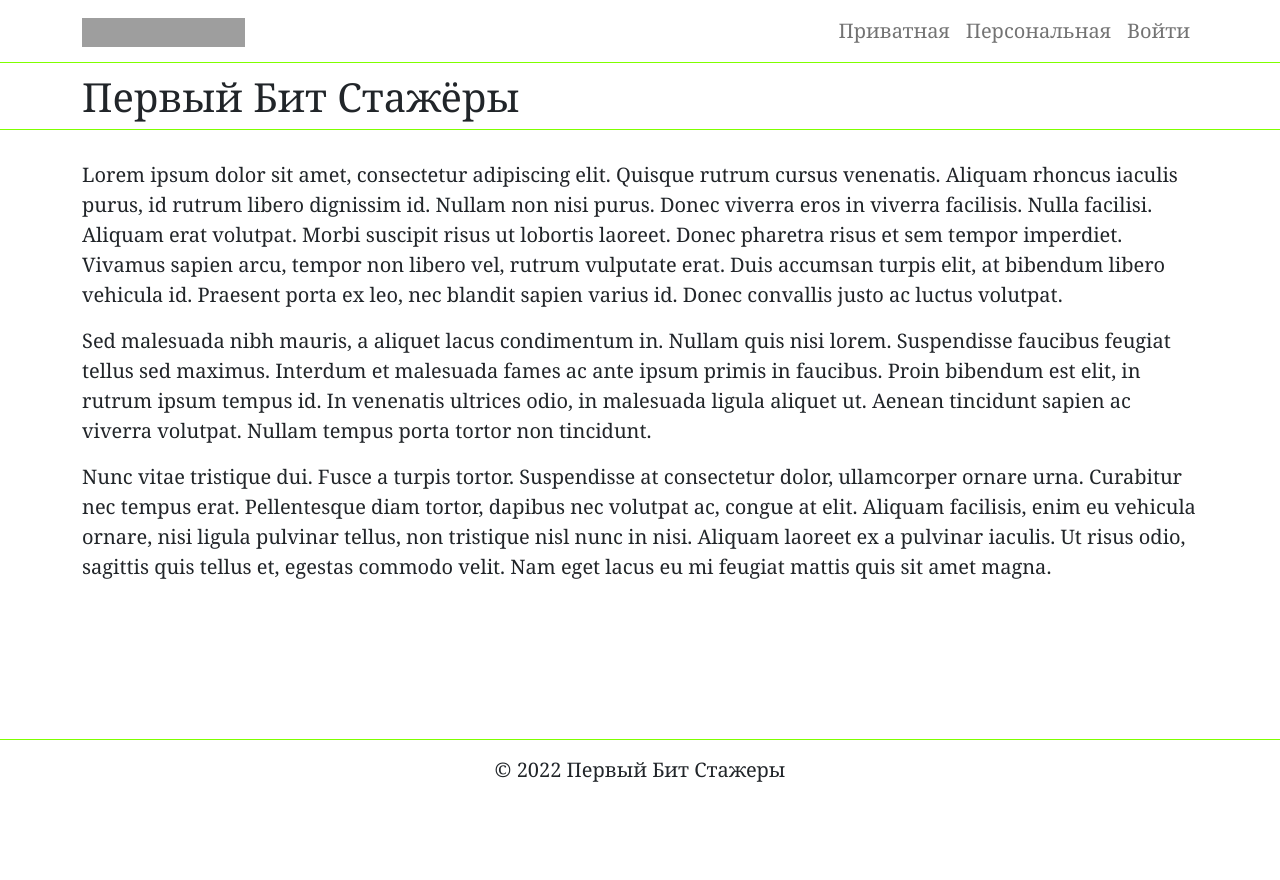
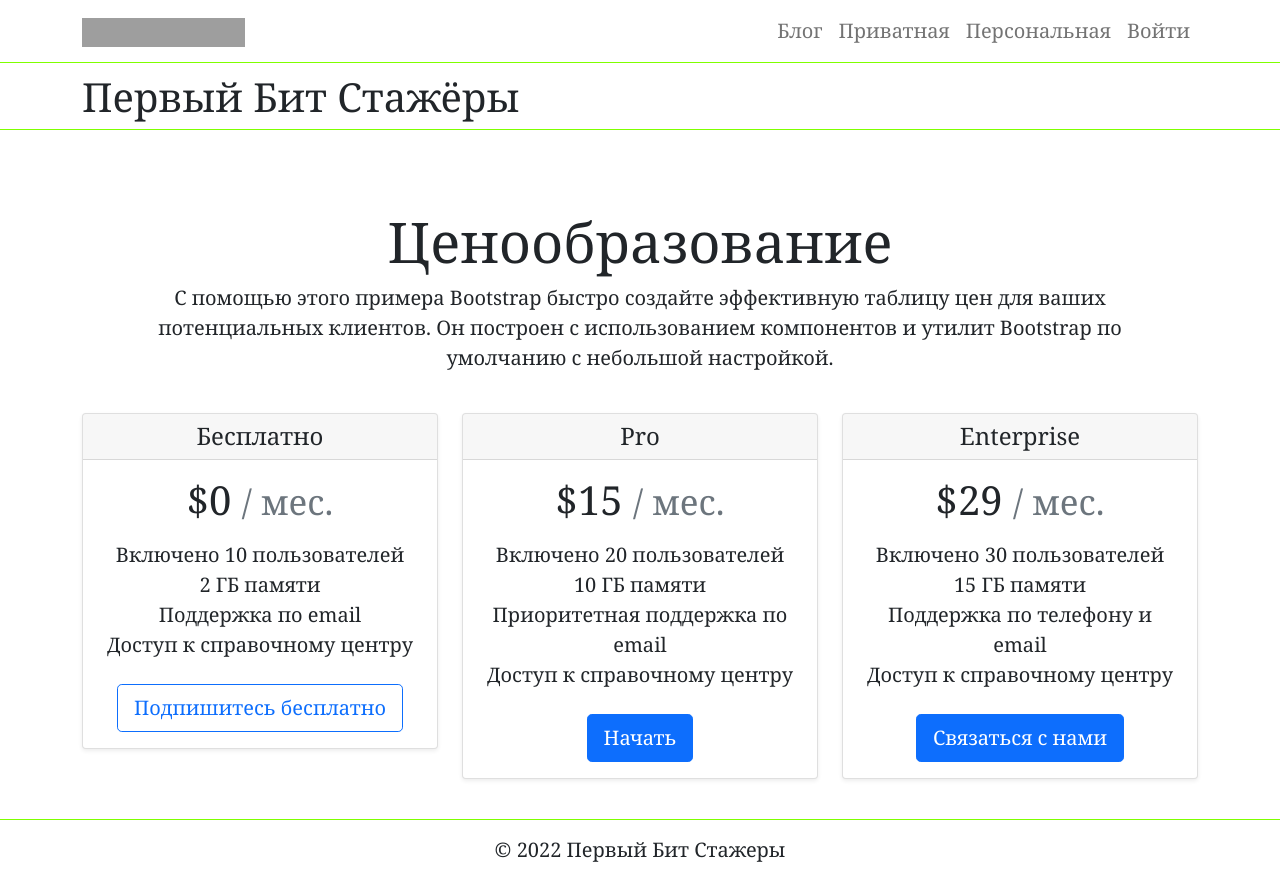
Before and after one commit to ianbel263/first_bit, a PHP site: page / in a window 1280 px wide. Before the commit the page ends 782 px from the top, so only its background shows below. Run offline with PHP 8.4, Linux system fonts and the light colour scheme; data that the repository does not hold is empty; grey boxes are pictures that could not be loaded.

Commit message:
Добавляет страницу блог

```diff
--- a/public/css/style.css
+++ b/public/css/style.css
@@ -110,3 +110,27 @@ body {
 .profile__heading {
     text-decoration: underline;
 }
+
+.blog__list {
+    margin: 0;
+    list-style: none;
+}
+
+.button--edit {
+    margin-right: 5px;
+}
+
+.blog__item {
+
+}
+
+.post__wrap {
+    padding: 5px;
+    border: 1px solid #7fff00;
+}
+
+.post__controls {
+    padding: 5px 0;
+    display: flex;
+    justify-content: flex-end;
+}
--- a/public/func.php
+++ b/public/func.php
@@ -19,7 +19,7 @@ function connect_db(string $host, string $user, string $pwd, string $name) {
  * @return string Итоговый HTML
  */
 function include_template(string $name, array $data = []): string {
-    $name = 'templates/' . $name;
+    $name = __DIR__ . '/templates/' . $name;
     $result = '';
 
     if (!is_readable($name)) {
--- a/public/personal.php
+++ b/public/personal/index.php
@@ -1,7 +1,7 @@
 <?php
-require_once('init.php');
-require_once('main/header.php');
-require_once('main/footer.php');
+require_once('../init.php');
+require_once('../main/header.php');
+require_once('../main/footer.php');
 
 
 if ($link) {
--- a/public/templates/header.php
+++ b/public/templates/header.php
@@ -24,18 +24,21 @@
                     </a>
                     <ul class="nav navbar-nav">
                         <li class="nav-item">
-                            <a class="nav-link" href="private.php">Приватная</a>
+                            <a class="nav-link" href="/blog/example.php">Блог</a>
                         </li>
                         <li class="nav-item">
-                            <a class="nav-link" href="personal.php">Персональная</a>
+                            <a class="nav-link" href="/private.php">Приватная</a>
+                        </li>
+                        <li class="nav-item">
+                            <a class="nav-link" href="/personal/index.php">Персональная</a>
                         </li>
                         <?php if (!$user) : ?>
                             <li class="nav-item">
-                                <a class="nav-link" href="auth.php">Войти</a>
+                                <a class="nav-link" href="/auth.php">Войти</a>
                             </li>
                         <? else : ?>
                             <li class="nav-item">
-                                <a class="nav-link" href="logout.php">Выйти</a>
+                                <a class="nav-link" href="/logout.php">Выйти</a>
                             </li>
                         <? endif; ?>
                     </ul>
--- a/public/templates/main.php
+++ b/public/templates/main.php
@@ -1,24 +1,59 @@
-<div>
-    <p>Lorem ipsum dolor sit amet, consectetur adipiscing elit. Quisque rutrum cursus venenatis. Aliquam rhoncus iaculis
-        purus, id rutrum libero dignissim id. Nullam non nisi purus. Donec viverra eros in viverra facilisis. Nulla
-        facilisi. Aliquam erat volutpat. Morbi suscipit risus ut lobortis laoreet. Donec pharetra risus et sem tempor
-        imperdiet. Vivamus sapien arcu, tempor non libero vel, rutrum vulputate erat. Duis accumsan turpis elit, at
-        bibendum
-        libero vehicula id. Praesent porta ex leo, nec blandit sapien varius id. Donec convallis justo ac luctus
-        volutpat.
-    </p>
-    <p>Sed malesuada nibh mauris, a aliquet lacus condimentum in. Nullam quis nisi lorem. Suspendisse faucibus feugiat
-        tellus sed maximus. Interdum et malesuada fames ac ante ipsum primis in faucibus. Proin bibendum est elit, in
-        rutrum
-        ipsum tempus id. In venenatis ultrices odio, in malesuada ligula aliquet ut. Aenean tincidunt sapien ac viverra
-        volutpat. Nullam tempus porta tortor non tincidunt.
-    </p>
-    <p>Nunc vitae tristique dui. Fusce a turpis tortor. Suspendisse at consectetur dolor, ullamcorper ornare urna.
-        Curabitur
-        nec tempus erat. Pellentesque diam tortor, dapibus nec volutpat ac, congue at elit. Aliquam facilisis, enim eu
-        vehicula ornare, nisi ligula pulvinar tellus, non tristique nisl nunc in nisi. Aliquam laoreet ex a pulvinar
-        iaculis. Ut risus odio, sagittis quis tellus et, egestas commodo velit. Nam eget lacus eu mi feugiat mattis quis
-        sit
-        amet magna.
-    </p>
-</div>
+<section class="prices">
+    <div class="prices__info pricing-header px-3 py-3 pt-md-5 pb-md-4 mx-auto text-center">
+        <h2 class="display-4">Ценообразование</h2>
+        <p class="lead">С помощью этого примера Bootstrap быстро создайте эффективную таблицу цен для ваших потенциальных клиентов. Он построен с использованием компонентов и утилит Bootstrap по умолчанию с небольшой настройкой.</p>
+    </div>
+    <div class="row row-cols-1 row-cols-md-3 mb-3 text-center">
+        <div class="col">
+            <div class="card mb-4 shadow-sm">
+                <div class="card-header">
+                    <h4 class="my-0 font-weight-normal">Бесплатно</h4>
+                </div>
+                <div class="card-body">
+                    <h1 class="card-title pricing-card-title">$0 <small class="text-muted">/ мес.</small></h1>
+                    <ul class="list-unstyled mt-3 mb-4">
+                        <li>Включено 10 пользователей</li>
+                        <li>2 ГБ памяти</li>
+                        <li>Поддержка по email</li>
+                        <li>Доступ к справочному центру</li>
+                    </ul>
+                    <button type="button" class="btn btn-lg btn-block btn-outline-primary">Подпишитесь бесплатно</button>
+                </div>
+            </div>
+        </div>
+        <div class="col">
+            <div class="card mb-4 shadow-sm">
+                <div class="card-header">
+                    <h4 class="my-0 font-weight-normal">Pro</h4>
+                </div>
+                <div class="card-body">
+                    <h1 class="card-title pricing-card-title">$15 <small class="text-muted">/ мес.</small></h1>
+                    <ul class="list-unstyled mt-3 mb-4">
+                        <li>Включено 20 пользователей</li>
+                        <li>10 ГБ памяти</li>
+                        <li>Приоритетная поддержка по email</li>
+                        <li>Доступ к справочному центру</li>
+                    </ul>
+                    <button type="button" class="btn btn-lg btn-block btn-primary">Начать</button>
+                </div>
+            </div>
+        </div>
+        <div class="col">
+            <div class="card mb-4 shadow-sm">
+                <div class="card-header">
+                    <h4 class="my-0 font-weight-normal">Enterprise</h4>
+                </div>
+                <div class="card-body">
+                    <h1 class="card-title pricing-card-title">$29 <small class="text-muted">/ мес.</small></h1>
+                    <ul class="list-unstyled mt-3 mb-4">
+                        <li>Включено 30 пользователей</li>
+                        <li>15 ГБ памяти</li>
+                        <li>Поддержка по телефону и email</li>
+                        <li>Доступ к справочному центру</li>
+                    </ul>
+                    <button type="button" class="btn btn-lg btn-block btn-primary">Связаться с нами</button>
+                </div>
+            </div>
+        </div>
+    </div>
+</section>
```
Also changed, not shown: public/blog/example.php (added, +16 -0 lines), public/templates/example.php (added, +90 -0 lines), sql/schema.sql (+28 -6 lines), public/blog/index.php (added), public/personal/myblog/index.php (added).
